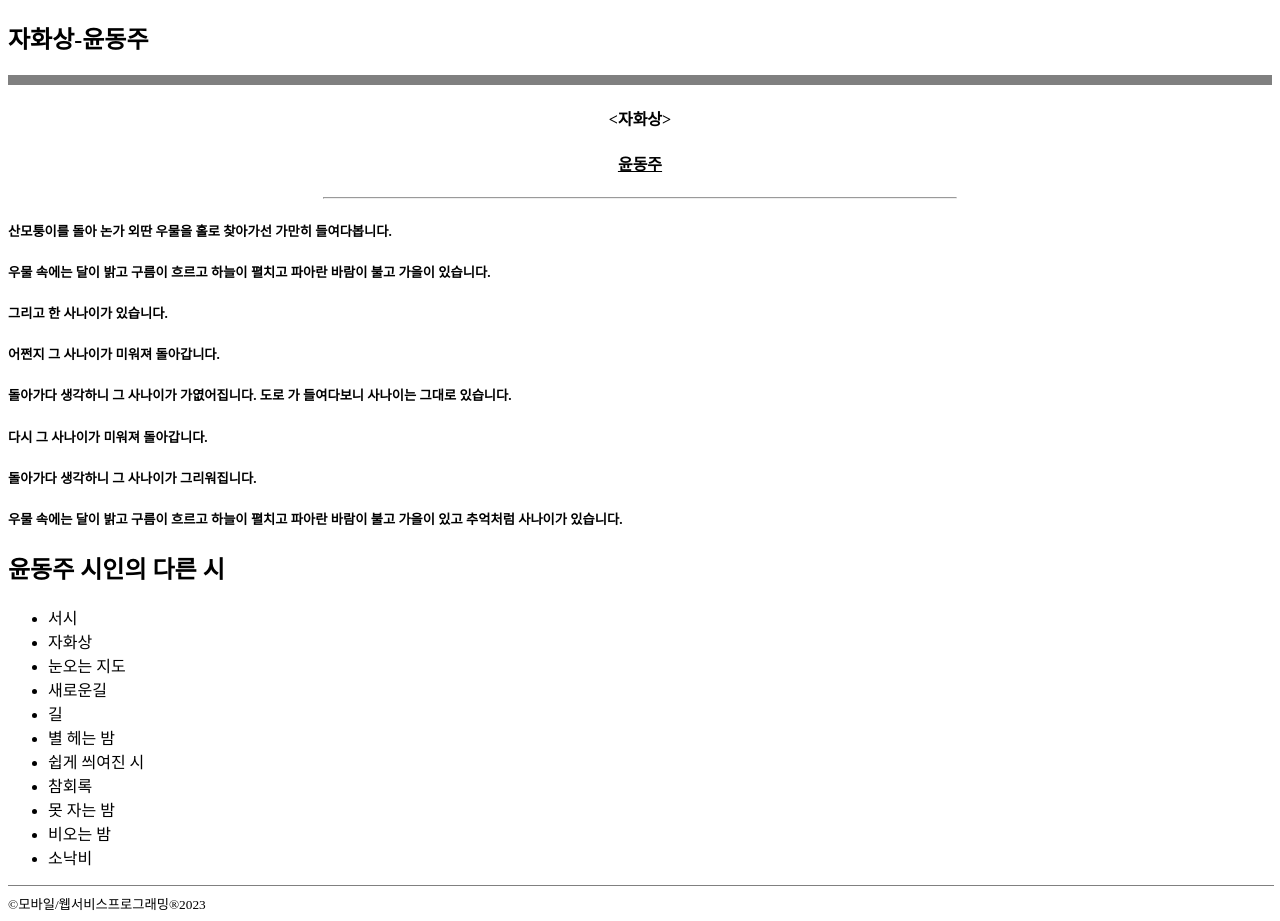
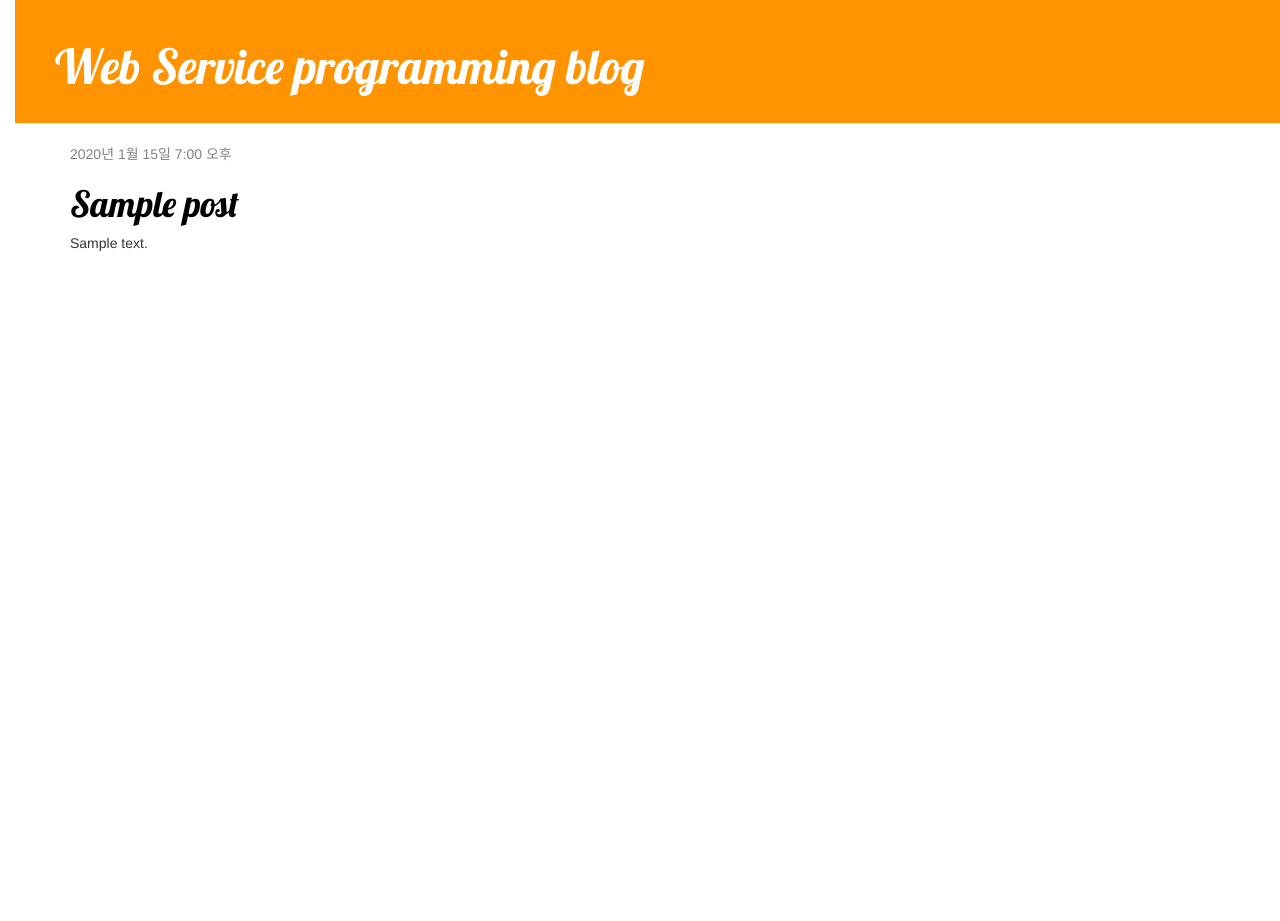
Before and after one commit to sam-from-korea/my-first-blog, a Django app: page / in a window 1280 px wide. After the commit the page ends 251 px from the top, so only its background shows below. Run offline with Django 5.2, Linux system fonts and the light colour scheme; tables that the repository leaves empty hold one stand-in row (values such as "Sample post"); some libraries are stand-ins or nearby versions.

Commit message:
Added view and template for detailed blog post as well as CSS for the site.

```diff
--- /dev/null
+++ b/blog/static/css/blog.css
@@ -0,0 +1,47 @@
+h1 a {
+    color: #FCA205;
+    font-family: 'Lobster';
+    }
+
+
+body {
+    padding-left: 15px;
+    }
+
+.page-header {
+    background-color: #ff9400;
+    margin-top: 0;
+    padding: 20px 20px 20px 40px;
+}
+    .page-header h1, .page-header h1 a, .page-header h1 a:visited, .page-header h1 a:active {
+    color: #ffffff;
+    font-size: 36pt;
+    text-decoration: none;
+}
+    .content {
+    margin-left: 40px;
+}
+    h1, h2, h3, h4 {
+    font-family: 'Lobster', cursive;
+}
+    .date {
+    color: #828282;
+}
+    .save {
+    float: right;
+}
+    .post-form textarea, .post-form input {
+    width: 100%;
+}
+    .top-menu, .top-menu:hover, .top-menu:visited {
+    color: #ffffff;
+    float: right;
+    font-size: 26pt;
+    margin-right: 20px;
+}
+    .post {
+    margin-bottom: 70px;
+}
+    .post h1 a, .post h1 a:visited {
+    color: #000000;
+}
--- /dev/null
+++ b/blog/templates/blog/base.html
@@ -0,0 +1,25 @@
+{% load static %}
+<!DOCTYPE html>
+
+<html>
+    <head>
+        <title>Web Service programming blog</title>
+        <link rel="stylesheet" href="//maxcdn.bootstrapcdn.com/bootstrap/3.2.0/css/bootstrap.min.css">
+        <link rel="stylesheet" href="//maxcdn.bootstrapcdn.com/bootstrap/3.2.0/css/bootstrap-theme.min.css">
+        <link href='//fonts.googleapis.com/css?family=Lobster&subset=latin,latin-ext' rel='stylesheet' type='text/css'>
+        <link rel="stylesheet" href="{% static 'css/blog.css' %}">
+    </head>
+    <body>
+        <div class="page-header">
+            <h1><a href="/">Web Service programming blog</a></h1>
+        </div>
+        <div class="content container">
+            <div class="row">
+                <div class="col-md-8">
+                {% block content %}
+                {% endblock %}
+                </div>
+            </div>
+        </div>
+    </body>
+    </html>
--- a/blog/templates/blog/post_list.html
+++ b/blog/templates/blog/post_list.html
@@ -1,62 +1,13 @@
-<!DOCTYPE html>
-<html>
-<head>
-    <title>윤동주-자화상</title>
-</head>
-<body>
-     <!-- 헤더 부분-->
-    <header>
-        <div style="text-align: left;">
-            <h2>자화상-윤동주</h2>
+{% extends 'blog/base.html' %}
+
+{% block content %}
+    {% for post in posts %}
+        <div class="post">
+            <div class="date">
+                {{ post.published_date }}
+            </div>
+            <h1><a href="{% url 'post_detail' pk=post.pk %}">{{ post.title }}</a></h1>
+            <p>{{ post.text|linebreaksbr }}</p>
         </div>
-        <hr style="height: 10px; border: none; background-color: grey;">
-    </header>
-
-
-     <!-- section-->
-    <section>
-        <center>
-            <h4><b>&lt;자화상&gt;</b></h4>
-            <h4><b><ins>윤동주</ins></b></h4>
-        </center>
-        <hr align="center" width=50%></hr>
-        <article>
-            <h5>산모퉁이를 돌아 논가 외딴 우물을 홀로 찾아가선 가만히 들여다봅니다.</h5>
-            <h5>우물 속에는 달이 밝고 구름이 흐르고 하늘이 펼치고 파아란 바람이 불고 가을이 있습니다.</h5>
-            <h5>그리고 한 사나이가 있습니다.</h5>
-            <h5>어쩐지 그 사나이가 미워져 돌아갑니다.</h5>
-            <h5>돌아가다 생각하니 그 사나이가 가엾어집니다. 도로 가 들여다보니 사나이는 그대로 있습니다.</h5>
-            <h5>다시 그 사나이가 미워져 돌아갑니다.</h5>
-            <h5>돌아가다 생각하니 그 사나이가 그리워집니다.</h5>
-            <h5>우물 속에는 달이 밝고 구름이 흐르고 하늘이 펼치고 파아란 바람이 불고 가을이 있고 추억처럼 사나이가 있습니다.</h5>
-        </article>
-    </section>
-
-     <!-- 다른 시-->
-    <aside>
-        <article>
-            <h2><b>윤동주 시인의 다른 시</b></h2>
-            <ul>
-                <li>서시</li>
-                <li>자화상</li>
-                <li>눈오는 지도</li>
-                <li>새로운길</li>
-                <li>길</li>
-                <li>별 헤는 밤</li>
-                <li>쉽게 씌여진 시</li>
-                <li>참회록</li>
-                <li>못 자는 밤</li>
-                <li>비오는 밤</li>
-                <li>소낙비</li>
-            </ul>
-        </article>
-    </aside>
-
-
-    <!-- footer-->
-    <footer>
-        <hr size="1" align="left" width=100% noshade="noshade"></hr>
-        <small>©모바일/웹서비스프로그래밍®2023</small>
-    </footer>
-</body>
-</html>
+    {% endfor %}
+{% endblock %}
--- a/blog/urls.py
+++ b/blog/urls.py
@@ -3,4 +3,5 @@ from . import views
 
 urlpatterns = [
     path('', views.post_list, name='post_list'),
+    path('post/<int:pk>/', views.post_detail, name='post_detail'),
 ]
--- a/blog/views.py
+++ b/blog/views.py
@@ -1,6 +1,14 @@
 from django.shortcuts import render
+from django.utils import timezone
+from .models import Post
+from django.shortcuts import render, get_object_or_404
 
 # Create your views here.
 
 def post_list(request):
- return render(request, 'blog/post_list.html', {})
+    posts = Post.objects.filter(published_date__lte=timezone.now()).order_by('published_date')
+    return render(request, 'blog/post_list.html', {'posts': posts})
+
+def post_detail(request, pk):
+    post = get_object_or_404(Post, pk=pk)
+    return render(request, 'blog/post_detail.html', {'post': post})
```
Also changed, not shown: blog/templates/blog/dongju.html (added, +62 -0 lines), blog/templates/blog/post_detail.html (added, +13 -0 lines), blog/templates/blog/post_list copy.html (added, +39 -0 lines), blog/forms.py (added).
